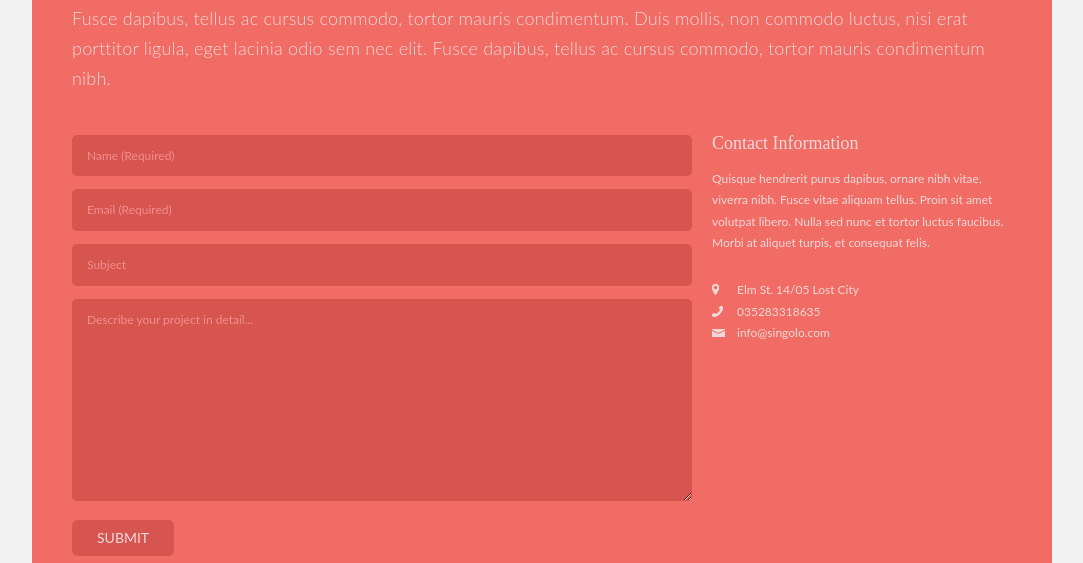
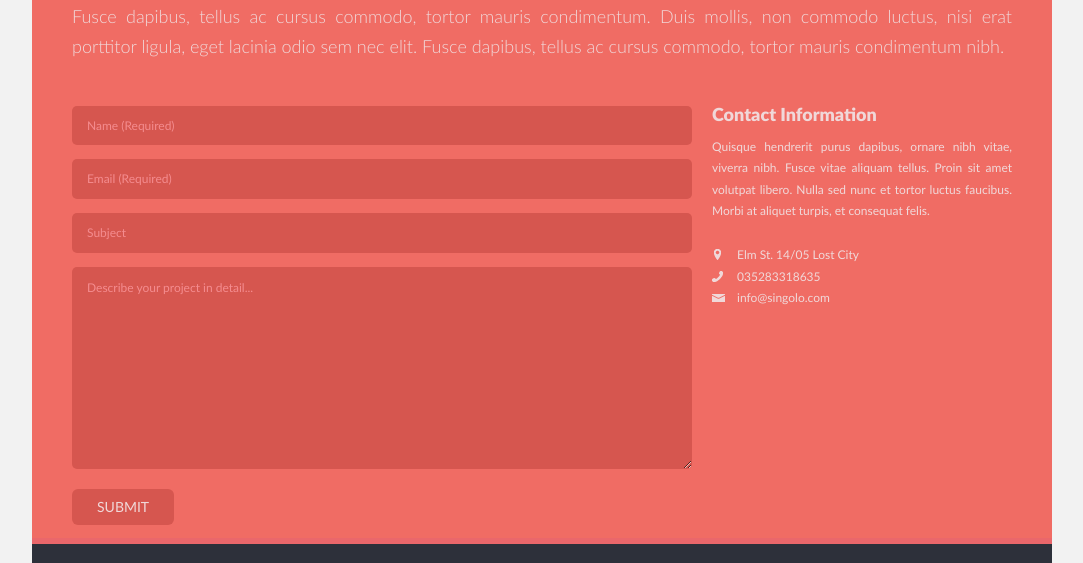
Before and after one commit to Al2003x/singolo, a plain HTML site: page singolo3.html in a window 1280 px wide. Shown: the part 112-675 px from the top of the page, without its empty margins (98-1181 px from the left). Drawn offline with nearby package versions, Linux system fonts and the light colour scheme.

Commit message:
add: index.html, style.css; fix: singolo3 pixelperfect

```diff
--- a/singolo3.css
+++ b/singolo3.css
@@ -1,3 +1,42 @@
+@font-face {
+  font-family: "Lato";
+  font-style: normal;
+  font-weight: 300;
+  src: local("Lato Light"), local("Lato-Light"),
+    url("assets/font/lato-v16-latin-300.woff2") format("woff2"),
+    url("assets/font/lato-v16-latin-300.woff") format("woff");
+}
+/* lato-regular - latin */
+@font-face {
+  font-family: "Lato";
+  font-style: normal;
+  font-weight: 400;
+  src: local("Lato Regular"), local("Lato-Regular"),
+    url("assets/font/lato-v16-latin-regular.woff2") format("woff2"),
+    /* Chrome 26+, Opera 23+, Firefox 39+ */
+      url("assets/font/lato-v16-latin-regular.woff") format("woff"); /* Chrome 6+, Firefox 3.6+, IE 9+, Safari 5.1+ */
+}
+/* lato-700 - latin */
+@font-face {
+  font-family: "Lato";
+  font-style: normal;
+  font-weight: 700;
+  src: local("Lato Bold"), local("Lato-Bold"),
+    url("assets/font/lato-v16-latin-700.woff2") format("woff2"),
+    /* Chrome 26+, Opera 23+, Firefox 39+ */
+      url("assets/font/lato-v16-latin-700.woff") format("woff"); /* Chrome 6+, Firefox 3.6+, IE 9+, Safari 5.1+ */
+}
+/* lato-900 - latin */
+@font-face {
+  font-family: "Lato-Black";
+  font-style: normal;
+  font-weight: 900;
+  src: local("Lato Black"), local("Lato-Black"),
+    url("assets/font/lato-v16-latin-900.woff2") format("woff2"),
+    /* Chrome 26+, Opera 23+, Firefox 39+ */
+      url("assets/font/lato-v16-latin-900.woff") format("woff"); /* Chrome 6+, Firefox 3.6+, IE 9+, Safari 5.1+ */
+}
+
 html,
 body {
   margin: 0;
@@ -31,28 +70,27 @@ a {
 
 .feedback {
   padding-top: 70px;
-  padding-bottom: 67px;
+  padding-bottom: 13px;
   background-color: #f06c64;
   border-bottom: 6px solid #ea676b;
 }
 
 .section__title.section__title-feedback {
   margin: 0;
-  margin-bottom: 27px;
-  font-family: "Lato - Black";
+  margin-bottom: 25px;
+  font-family: "Lato-Black";
   font-size: 30px;
   font-weight: 400;
   line-height: 17.86px;
-  letter-spacing: 2.2px;
   color: #f0d8d9;
 }
 
 .section__text-feedback.section__text-feedback {
-  margin-bottom: 42px;
+  margin-bottom: 45px;
+  text-align: justify;
   font-size: 18px;
   font-weight: 300;
   line-height: 30px;
-  letter-spacing: 0.2px;
   color: #f0d8d9;
 }
 
@@ -69,18 +107,23 @@ a {
 .form__item {
   width: 620px;
   margin: 0;
-  margin-bottom: 13px;
+  margin-bottom: 14px;
 }
 
 .form__input {
   width: 100%;
-  padding: 10px 15px;
+  padding: 9px 15px;
   font: inherit;
   background-color: #d6564f;
   box-sizing: border-box;
   border-radius: 5px;
   border: none;
   outline: none;
+}
+
+.form__input:hover,
+.form__input:focus {
+  background-color: #f0d8d9;
 }
 
 .form__input.form__input-textarea {
@@ -101,6 +144,20 @@ a {
   color: #f48c8f;
 }
 
+.form__input:focus::-webkit-input-placeholder {
+  color: #814946;
+}
+.form__input:focus::-moz-placeholder {
+  color: #814946;
+}
+.form__input:focus::-ms-input-placeholder {
+  color: #814946;
+}
+.form__input:focus {
+  color: #814946;
+  outline: 1px solid #f4841f;
+}
+
 .form__btn {
   display: inline-block;
   vertical-align: middle;
@@ -118,10 +175,15 @@ a {
   cursor: pointer;
 }
 
+.form__btn:hover,
+.form__btn:focus {
+  background-color: #814946;
+}
+
 .feedback-contact__title {
   margin: 0;
-  margin-bottom: 15px;
-  font-family: "Lato - Black";
+  margin-bottom: 12px;
+  font-family: "Lato-Black";
   font-size: 18px;
   font-weight: 400;
   line-height: 17.86px;
@@ -130,7 +192,8 @@ a {
 
 .feedback-contact__text {
   margin: 0;
-  margin-bottom: 25px;
+  margin-bottom: 22px;
+  text-align: justify;
   color: #f0d8d9;
 }
 
@@ -141,15 +204,19 @@ a {
 }
 
 .feedback-contact__link {
-  display: block;
   padding-left: 25px;
   color: #f0d8d9;
+}
+
+.feedback-contact__link:hover,
+.feedback-contact__link:focus {
+  text-decoration: underline;
 }
 
 .feedback-contact__link.feedback-contact__link--location {
   background-image: url("assets/img/location-icon.png");
   background-repeat: no-repeat;
-  background-position: 0, 0;
+  background-position: 2px, 2px;
 }
 
 .feedback-contact__link.feedback-contact__link--tel {
@@ -168,13 +235,21 @@ a {
   display: flex;
   justify-content: space-between;
   align-items: center;
-  padding-top: 20px;
+  padding-top: 15px;
   padding-bottom: 20px;
   background-color: #2d303a;
 }
 
 .footer-social {
   margin-left: auto;
+}
+
+.social-icons__item {
+  margin-right: 8px;
+}
+
+.social-icons__item:last-child {
+  margin-right: 0;
 }
 
 .social-icons {
@@ -193,7 +268,6 @@ a {
   align-items: center;
   width: 30px;
   height: 30px;
-  margin-right: 8px;
   text-align: center;
   border: 1px solid #666d89;
   border-radius: 50%;
--- a/singolo3.html
+++ b/singolo3.html
@@ -27,7 +27,7 @@
               class="form__input"
               name="name"
               value=""
-              placeholder="Name (Required)"
+              placeholder="Name (Required)" pattern="[a-zA-Zа-яА-ЯёЁ]+" required
             />
           </p>
           <p class="form__item">
@@ -36,7 +36,7 @@
               class="form__input"
               name="email"
               value=""
-              placeholder="Email (Required)"
+              placeholder="Email (Required)" pattern="[a-z0-9._%+-]+@[a-z0-9.-]+\.[a-z]{2,}$" required
             />
           </p>
           <p class="form__item">
--- /dev/null
+++ b/style.css
@@ -0,0 +1,69 @@
+@font-face {
+  font-family: "Lato";
+  font-style: normal;
+  font-weight: 300;
+  src: local("Lato Light"), local("Lato-Light"),
+    url("assets/font/lato-v16-latin-300.woff2") format("woff2"),
+    url("assets/font/lato-v16-latin-300.woff") format("woff");
+}
+/* lato-regular - latin */
+@font-face {
+  font-family: "Lato";
+  font-style: normal;
+  font-weight: 400;
+  src: local("Lato Regular"), local("Lato-Regular"),
+    url("assets/font/lato-v16-latin-regular.woff2") format("woff2"),
+    /* Chrome 26+, Opera 23+, Firefox 39+ */
+      url("assets/font/lato-v16-latin-regular.woff") format("woff"); /* Chrome 6+, Firefox 3.6+, IE 9+, Safari 5.1+ */
+}
+/* lato-700 - latin */
+@font-face {
+  font-family: "Lato";
+  font-style: normal;
+  font-weight: 700;
+  src: local("Lato Bold"), local("Lato-Bold"),
+    url("assets/font/lato-v16-latin-700.woff2") format("woff2"),
+    /* Chrome 26+, Opera 23+, Firefox 39+ */
+      url("assets/font/lato-v16-latin-700.woff") format("woff"); /* Chrome 6+, Firefox 3.6+, IE 9+, Safari 5.1+ */
+}
+/* lato-900 - latin */
+@font-face {
+  font-family: "Lato-Black";
+  font-style: normal;
+  font-weight: 900;
+  src: local("Lato Black"), local("Lato-Black"),
+    url("assets/font/lato-v16-latin-900.woff2") format("woff2"),
+    /* Chrome 26+, Opera 23+, Firefox 39+ */
+      url("assets/font/lato-v16-latin-900.woff") format("woff"); /* Chrome 6+, Firefox 3.6+, IE 9+, Safari 5.1+ */
+}
+
+html,
+body {
+  margin: 0;
+  padding: 0;
+}
+
+body {
+  min-width: 1020px;
+  font-family: "Lato", san-serif;
+  font-size: 12px;
+  font-weight: 400;
+  line-height: 21.56px;
+  background: #f2f2f2;
+  color: #767e9e;
+}
+
+.container {
+  width: 940px;
+  margin: 0 auto;
+  padding: 0 40px;
+}
+
+img {
+  max-width: 100%;
+  height: auto;
+}
+
+a {
+  text-decoration: none;
+}
```
Also changed, not shown: index.html (added, +11 -0 lines).
